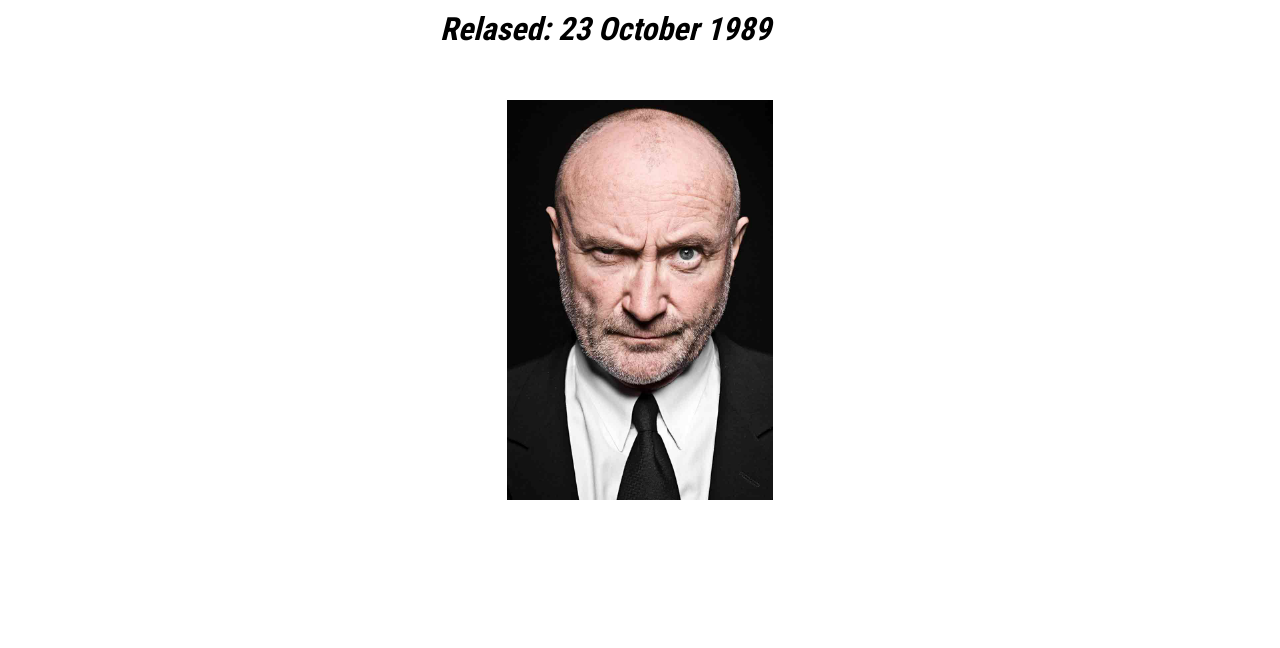
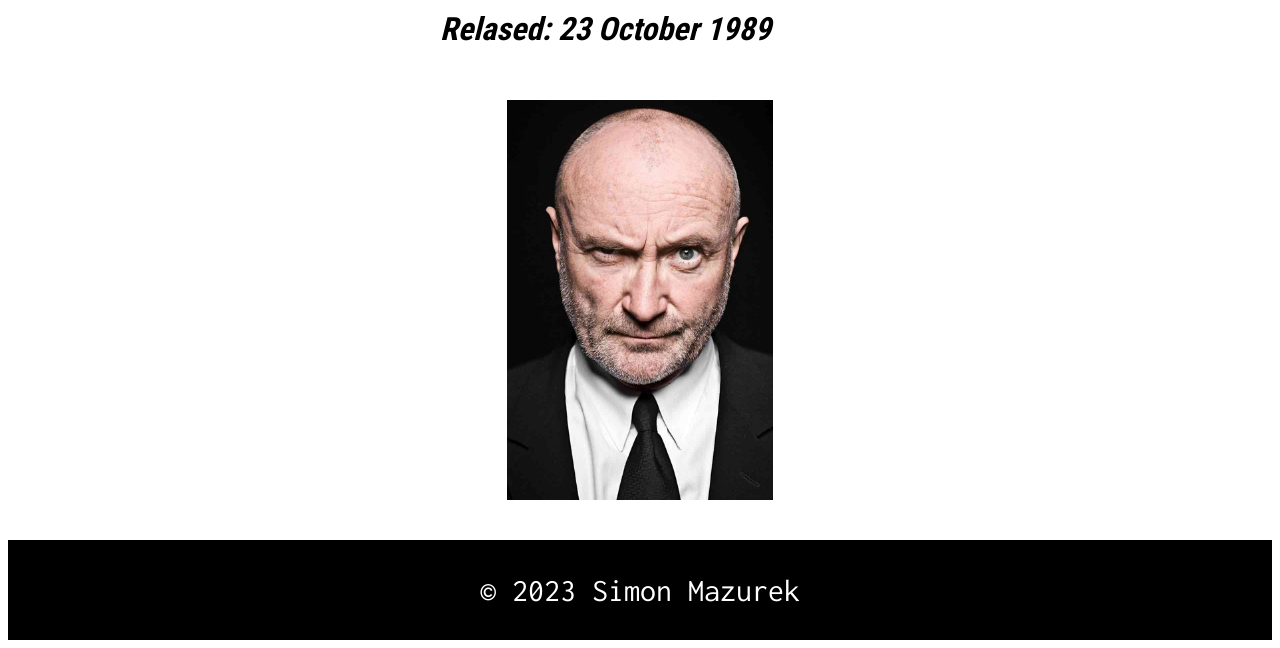
Before and after one commit to szymaz/nauka-gita, a plain HTML site: page index.html in a window 1280 px wide. Shown: the part 1572-2220 px from the top of the page. Before the commit the page ends 2100 px from the top, so only its background shows below. Drawn offline with nearby package versions, Linux system fonts and the light colour scheme.

Commit message:
Add footer

```diff
--- a/css/style.css
+++ b/css/style.css
@@ -45,3 +45,14 @@
 img {
     height: 100%;
 }
+footer {
+    display: flex;
+    height: 100px;
+    margin-top: 20px;
+    background-color: black;
+    color: white;
+    font-size: 22px;
+}
+.f-content {
+    margin: auto;
+}
--- a/index.html
+++ b/index.html
@@ -54,6 +54,11 @@
             </div>
         </div>
     </section>
+    <footer>
+        <div class="f-content">
+            <p> © 2023 Simon Mazurek </p>
+        </div>
+    </footer>
 
 </body>
 </html>
```
